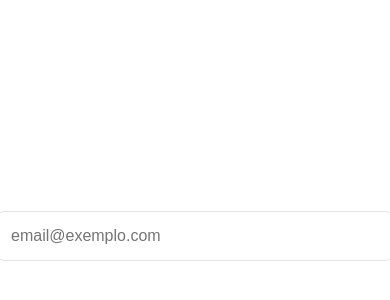
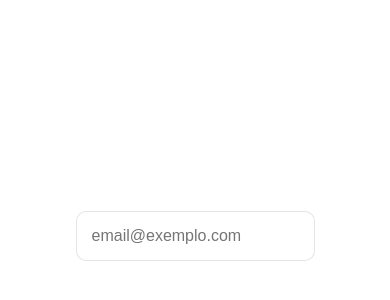
Before and after one commit to WelderMileu/valida-email, a website: page index.html in a window 390 px wide. Shown: the part 186-486 px from the top of the page. Drawn offline with Linux system fonts and the light colour scheme.

Commit message:
deixando input de forma responsiva

```diff
--- a/main.css
+++ b/main.css
@@ -91,3 +91,9 @@ body {
 .sucess-info {
 	color: green;
 }
+
+@media (max-width:414px) {
+	.container .form input {
+		width: 100%;
+	}
+}
```
